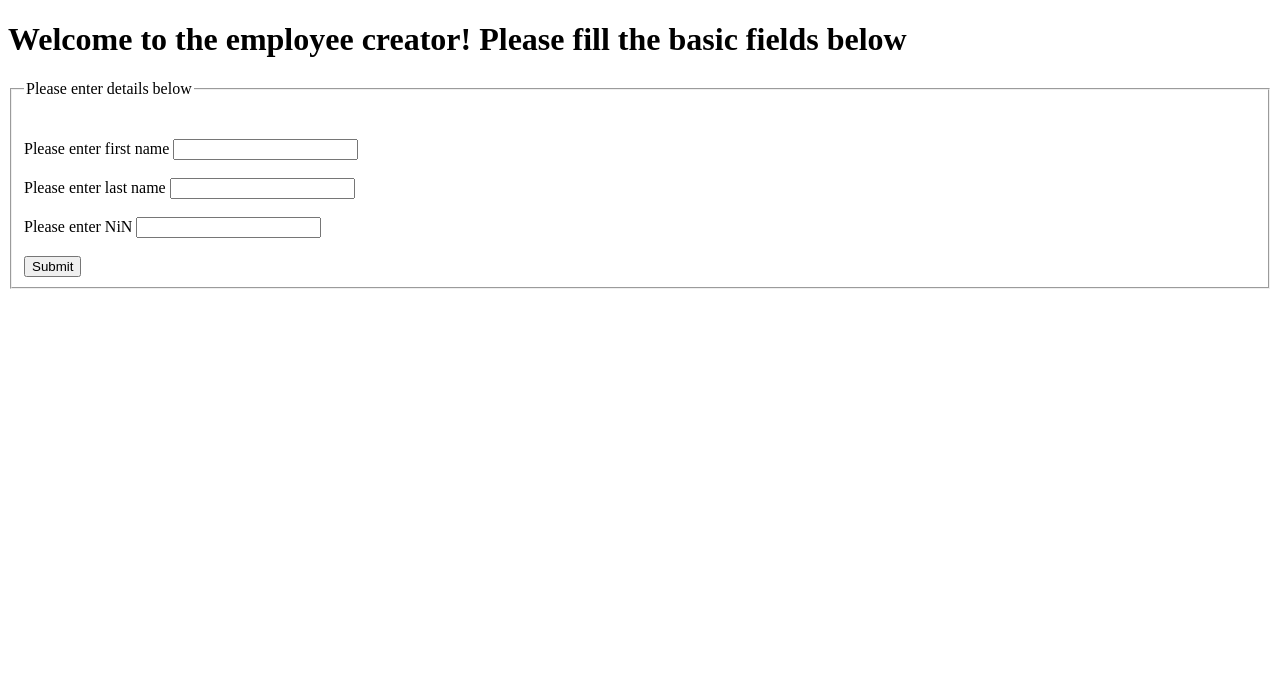
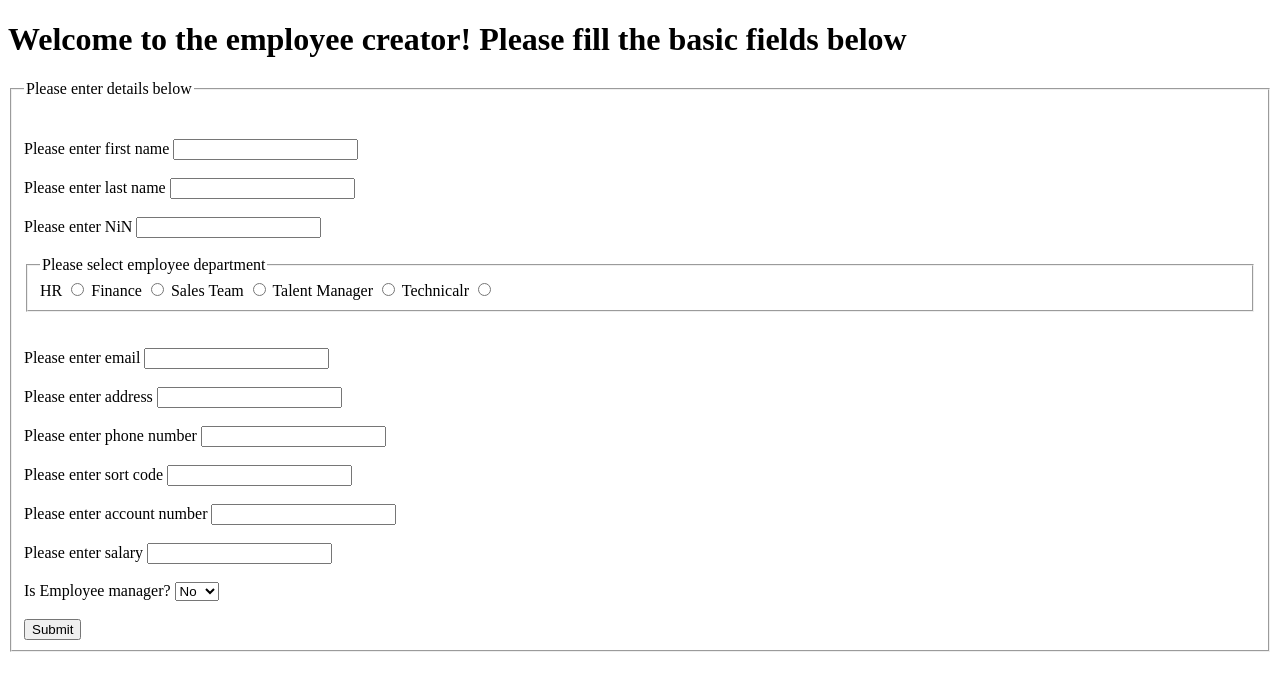
Before and after one commit to felixmoore/octowaffle, a website: page views/newEmployeeForm.html in a window 1280 px wide. Drawn offline with Linux system fonts and the light colour scheme.

Commit message:
Full add employee form created

```diff
--- a/views/newEmployeeForm.html
+++ b/views/newEmployeeForm.html
@@ -9,7 +9,7 @@
 <body>
     <h1>Welcome to the employee creator! Please fill the basic fields below</h1>
 
-    <form method="POST" action="/addEmployee">
+    <form method="POST" action="/addEmployee" class="addEmployeeForm">
         <fieldset>
             <legend> Please enter details below </legend>
             </br></br>
@@ -22,16 +22,48 @@
             <label for="nin">Please enter NiN</label>
             <input type="text" name="nin">
             </br></br>
-            <!--
-            <label for="dob">Please enter DOB</label>
-            <input type="text" name="dob">
-            </br></br>
+            <fieldset class="addEmployee" id="deptSelect">
+                <legend> Please select employee department </legend>
+                <label for="HR">HR</label>
+                <input type="radio" name="HR">
+
+                <label for="Finance">Finance</label>
+                <input type="radio" name="Finance">
+
+                <label for="salesTeam">Sales Team</label>
+                <input type="radio" name="salesTeam">
+
+                <label for="talentManager">Talent Manager</label>
+                <input type="radio" name="talentManager">
+
+                <label for="technical">Technicalr</label>
+                <input type="radio" name="technical">
+            </fieldset>
+            <br></br>
             <label for="email">Please enter email</label>
             <input type="text" name="email">
             </br></br>
-            <label for="bio">Please enter bio</label>
-            <input type="text" name="bio">
-            -->
+            <label for="address">Please enter address</label>
+            <input type="text" name="address">
+            </br></br>
+            <label for="phone_number">Please enter phone number</label>
+            <input type="text" name="phone_number">
+            </br></br>
+            <label for="sortcode">Please enter sort code</label>
+            <input type="text" name="sortcode">
+            </br></br>
+            <label for="account_number">Please enter account number</label>
+            <input type="text" name="account_number">
+            </br></br>
+            <label for="salary">Please enter salary</label>
+            <input type="text" name="salary">
+            </br></br>
+            <label for="isManager">Is Employee manager?</label>
+            <select name="isManager" id="isManager">
+                <option value="yes">No</option>
+                <option value="no">Yes</option>
+            </select>
+            <br></br>
             <input type="submit">
         </fieldset>
     </form>
```
